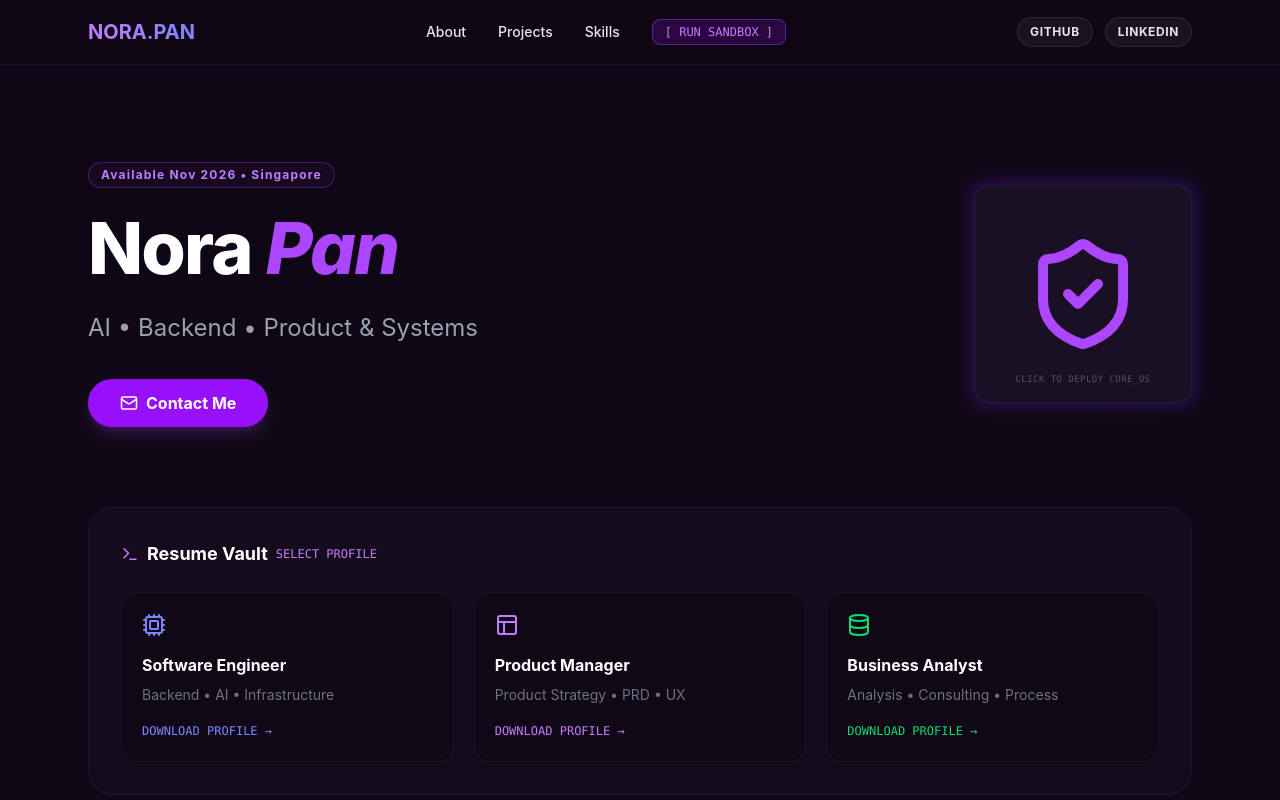
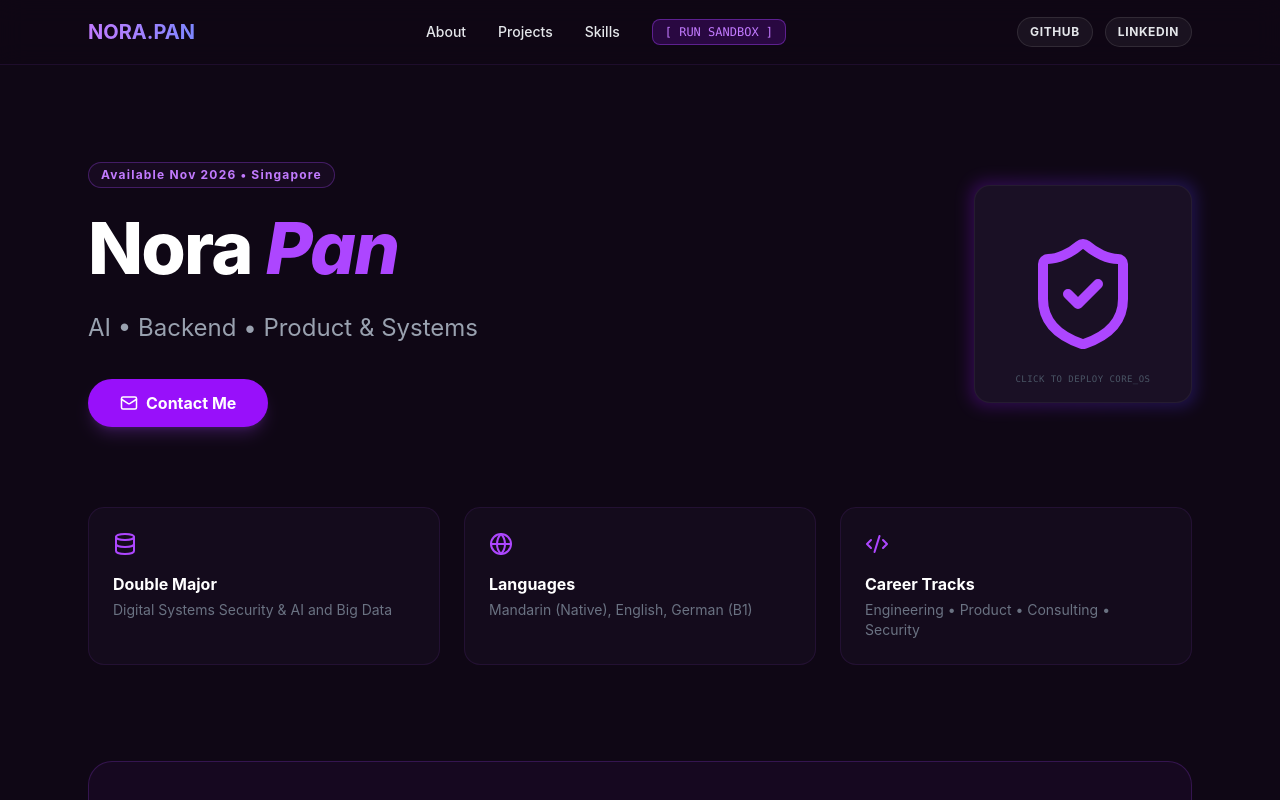
Before and after one commit to noratou/My_Portfolio, a React app: page / in a window 1280 px wide. Shown: the top 800 px of the page. Built offline with nearby package versions, Linux system fonts and the light colour scheme; the HTML template or start-up script is replaced by a standard one.

Commit message:
Remove resume section from portfolio

```diff
--- a/src/App.tsx
+++ b/src/App.tsx
@@ -300,7 +300,7 @@ function SandboxPage({ onBack }: SandboxPageProps) {
 
           {Object.keys(decryptedProjects).length === projectsData.length && (
             <div className="mt-4 p-2 bg-purple-500/10 border border-purple-500/30 rounded-xl text-center text-[10px] font-mono text-purple-300 animate-fadeIn">
-              🎉 [SUCCESS] ALL PACKETS AUDITED. FULL ACCESS GRANTED TO NORA'S RESUME METRICS.
+              🎉 [SUCCESS] ALL PACKETS AUDITED. FULL ACCESS GRANTED TO NORA'S PROJECT METRICS.
             </div>
           )}
         </div>
@@ -391,79 +391,6 @@ export default function App() {
            </div>
         </div>
       </header>
-
-      <section className="max-w-6xl mx-auto px-6 mb-16">
-        <div className="bg-[#1a1025]/50 border border-purple-500/10 rounded-3xl p-8">
-
-          <div className="flex items-center gap-2 mb-6">
-            <Terminal size={18} className="text-purple-400" />
-            <h3 className="text-white font-bold text-lg">
-              Resume Vault
-            </h3>
-            <span className="text-xs text-purple-400 font-mono">
-              SELECT PROFILE
-            </span>
-          </div>
-
-          <div className="grid grid-cols-1 md:grid-cols-3 gap-5">
-
-            {/* SWE */}
-            <a
-              href="/Nora_Pan_Ting_Yu_SWE_Resume.pdf"
-              target="_blank"
-              className="group bg-[#0f0715]/60 border border-white/5 p-5 rounded-2xl hover:border-indigo-500/50 transition-all hover:-translate-y-1"
-            >
-              <Cpu className="text-indigo-400 mb-4" />
-              <h4 className="text-white font-bold mb-2">
-                Software Engineer
-              </h4>
-              <p className="text-sm text-gray-500 mb-3">
-                Backend • AI • Infrastructure
-              </p>
-              <span className="text-xs text-indigo-400 font-mono">
-                DOWNLOAD PROFILE →
-              </span>
-            </a>
-
-            {/* PM */}
-            <a
-              href="/Nora_Pan_Ting_Yu_PM_Resume.pdf"
-              target="_blank"
-              className="group bg-[#0f0715]/60 border border-white/5 p-5 rounded-2xl hover:border-purple-500/50 transition-all hover:-translate-y-1"
-            >
-              <Layout className="text-purple-400 mb-4" />
-              <h4 className="text-white font-bold mb-2">
-                Product Manager
-              </h4>
-              <p className="text-sm text-gray-500 mb-3">
-                Product Strategy • PRD • UX
-              </p>
-              <span className="text-xs text-purple-400 font-mono">
-                DOWNLOAD PROFILE →
-              </span>
-            </a>
-
-            {/* BA */}
-            <a
-              href="/Nora_Pan_Ting_Yu_BA_Resume.pdf"
-              target="_blank"
-              className="group bg-[#0f0715]/60 border border-white/5 p-5 rounded-2xl hover:border-green-500/50 transition-all hover:-translate-y-1"
-            >
-              <Database className="text-green-400 mb-4" />
-              <h4 className="text-white font-bold mb-2">
-                Business Analyst
-              </h4>
-              <p className="text-sm text-gray-500 mb-3">
-                Analysis • Consulting • Process
-              </p>
-              <span className="text-xs text-green-400 font-mono">
-                DOWNLOAD PROFILE →
-              </span>
-            </a>
-
-          </div>
-        </div>
-      </section>
 
       {/* Stats/Highlight */}
       <section id="about" className="max-w-6xl mx-auto px-6 grid grid-cols-1 md:grid-cols-3 gap-6 mb-24">
```
